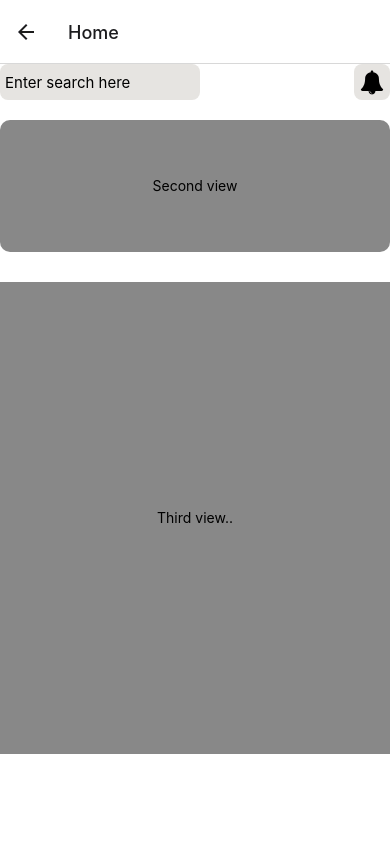
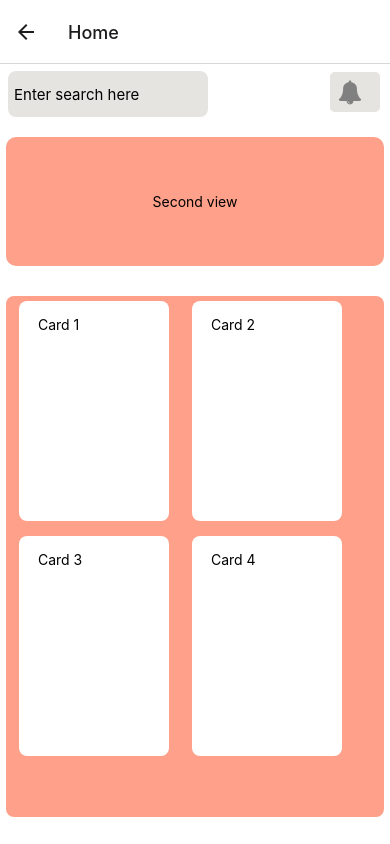
Before and after one commit to dc0dr/ecommerce-shopping-app-react-native, a React Native app: screen /Home in a window 390 px wide. Built offline with nearby package versions, Linux system fonts and the light colour scheme; no server answers.

Commit message:
Worked on the Home page for the most part (20% complete)

```diff
--- a/screens/HomePage.js
+++ b/screens/HomePage.js
@@ -4,7 +4,34 @@ import { FontAwesome, Ionicons } from '@expo/vector-icons';
 
 
 
-const HomePage = () => {
+const HomePage = (params) => {
+    const [shopItems, setItems] = React.useState(0);
+
+    async function getItems() {
+      fetch(
+        'https://fakestoreapi.com/products/1'
+      )
+      .then(res => res.json())
+      .then(json => {
+      setItems(json);
+      console.log(json);
+    })
+      .catch((e) => {
+        console.log(e);
+      })
+    }
+
+    const DATA = [
+      'Card 1',
+      'Card 2',
+      'Card 3',
+      'Card 4',
+    ]
+
+    React.useEffect(() => {
+      getItems();
+    }, []);
+
     return(
       <View style={styles.container}>
         <View style={{
@@ -17,25 +44,42 @@ const HomePage = () => {
             style = {{
               borderRadius: 8, fontSize: 15, marginBottom: 20,
               width: 200, textAlign: 'justify', backgroundColor: '#e6e4e1',
-              padding: 5}}
+              padding: 6, marginTop: 7, marginLeft: 8}}
             placeholder = "Enter search here "
           />
 
           <View style={{
-            backgroundColor: '#e6e4e1', marginBottom: 20, borderRadius: 8, justifyContent: 'center',
-            paddingHorizontal: 6, paddingVertical: 6 }}>
-            <FontAwesome name='bell' size={24} color='black'/>
+            marginBottom: 20, borderRadius: 8, alignSelf: 'center',
+            padding: 5, marginTop: 3, marginRight: 5}}>
+            <FontAwesome.Button name='bell' size={24} color='grey' backgroundColor='#e6e4e1' onPress={() => alert('nothing')}>
+            </FontAwesome.Button>
           </View>
         </View>
 
         <View style={{
-          flex: 0.19, backgroundColor: '#888', borderRadius: 10, alignItems: 'center', justifyContent: 'center'}}>
+          flex: 0.19, backgroundColor: '#ffa18a', borderRadius: 10, alignItems: 'center',
+          justifyContent: 'center', marginLeft: 6, marginRight: 6}}>
           <Text> Second view </Text>
         </View>
 
         <View style={{
-          flex: 0.68, marginTop: 30, backgroundColor: '#888', alignItems: 'center', justifyContent: 'center'}}>
-          <Text> Third view.. </Text>
+          flex: 0.77, marginTop: 30, backgroundColor: '#ffa18a',
+          alignItems: 'flex-start', justifyContent: 'flex-start',
+          marginLeft: 6, marginRight: 6, borderRadius: 8 }}>
+          <FlatList
+            data = {DATA}
+            renderItem = {({item}) =>
+              <View style={{
+                padding: 15, height: 220, width: 150,
+                backgroundColor: '#fff', marginBottom: 10, marginTop: 5,
+                borderRadius: 8, marginLeft: 13, marginRight: 10
+                }}>
+                <Text> {item} </Text>
+              </View>
+            }
+            horizontal={false}
+            numColumns={2}
+          />
         </View>
       </View>
     );
```
